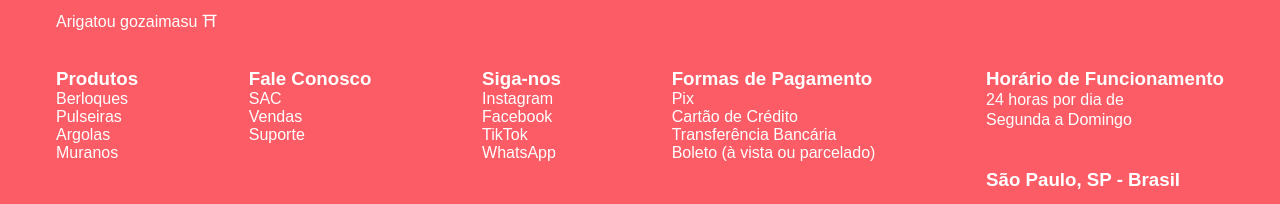
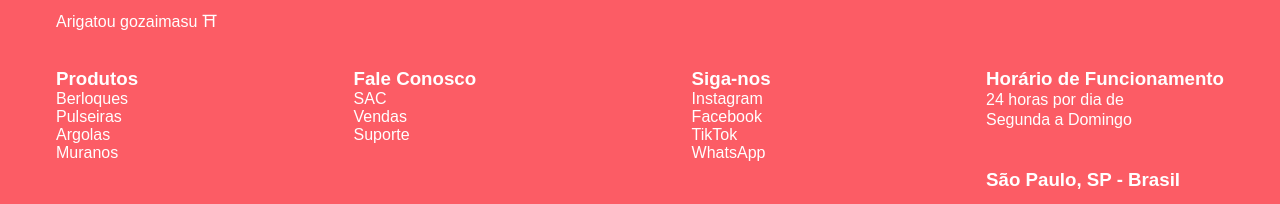
Before and after one commit to rodrigobergamindev/yashikiodonto, a Next.js app: page / in a window 1280 px wide. Shown: the part 1763-1967 px from the top of the page. Built offline with nearby package versions, Linux system fonts and the light colour scheme; no server answers; a web font is replaced by a local one.

Commit message:
atualização footer

```diff
--- a/src/components/Footer/Footer.tsx
+++ b/src/components/Footer/Footer.tsx
@@ -146,17 +146,6 @@ export default function Footer() {
                 </div>
 
                 <div className="columnFooter">
-                    <h3>Formas de Pagamento</h3>
-
-                    <ul>
-                        <li>Pix</li>
-                        <li>Cartão de Crédito</li>
-                        <li>Transferência Bancária</li>
-                        <li>Boleto (à vista ou parcelado)</li>
-                    </ul>
-                </div>
-
-                <div className="columnFooter">
                     <h3>Horário de Funcionamento</h3>
                     <p>24 horas por dia de Segunda a Domingo</p>
 
```
